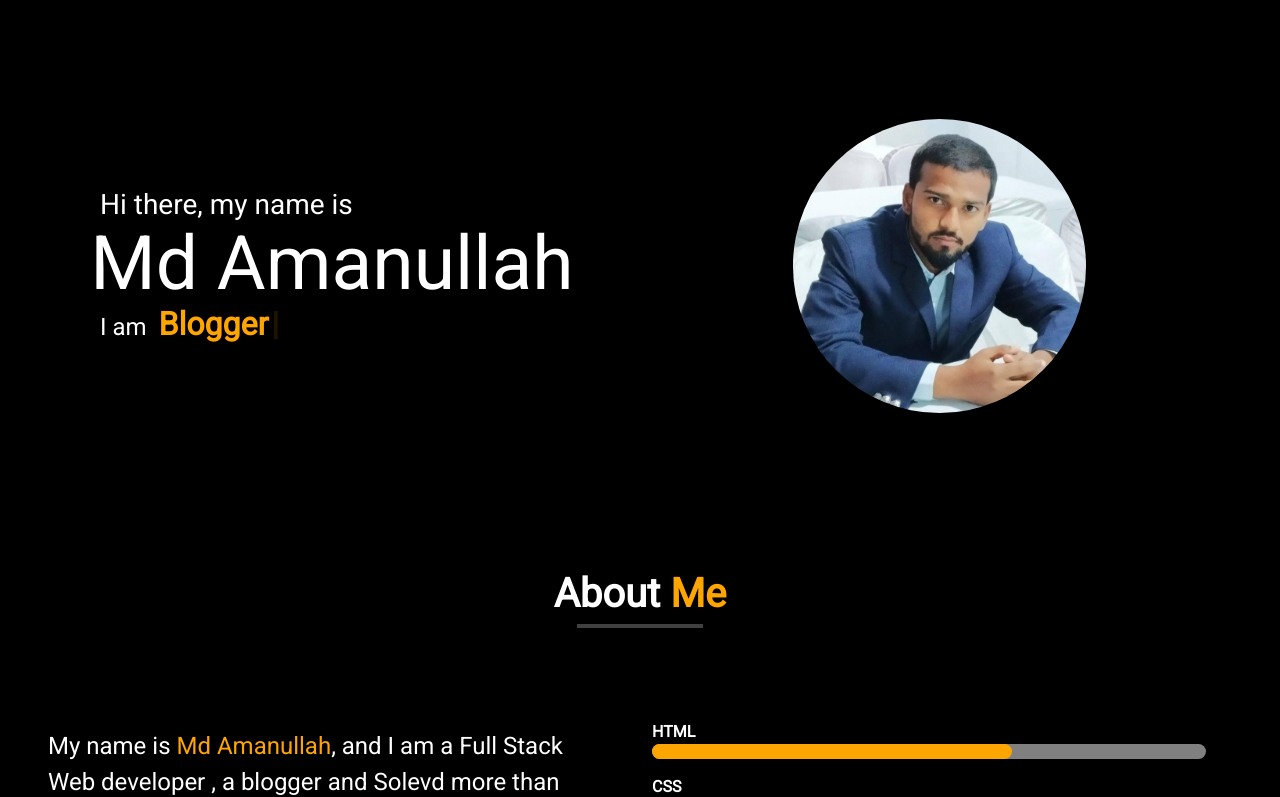
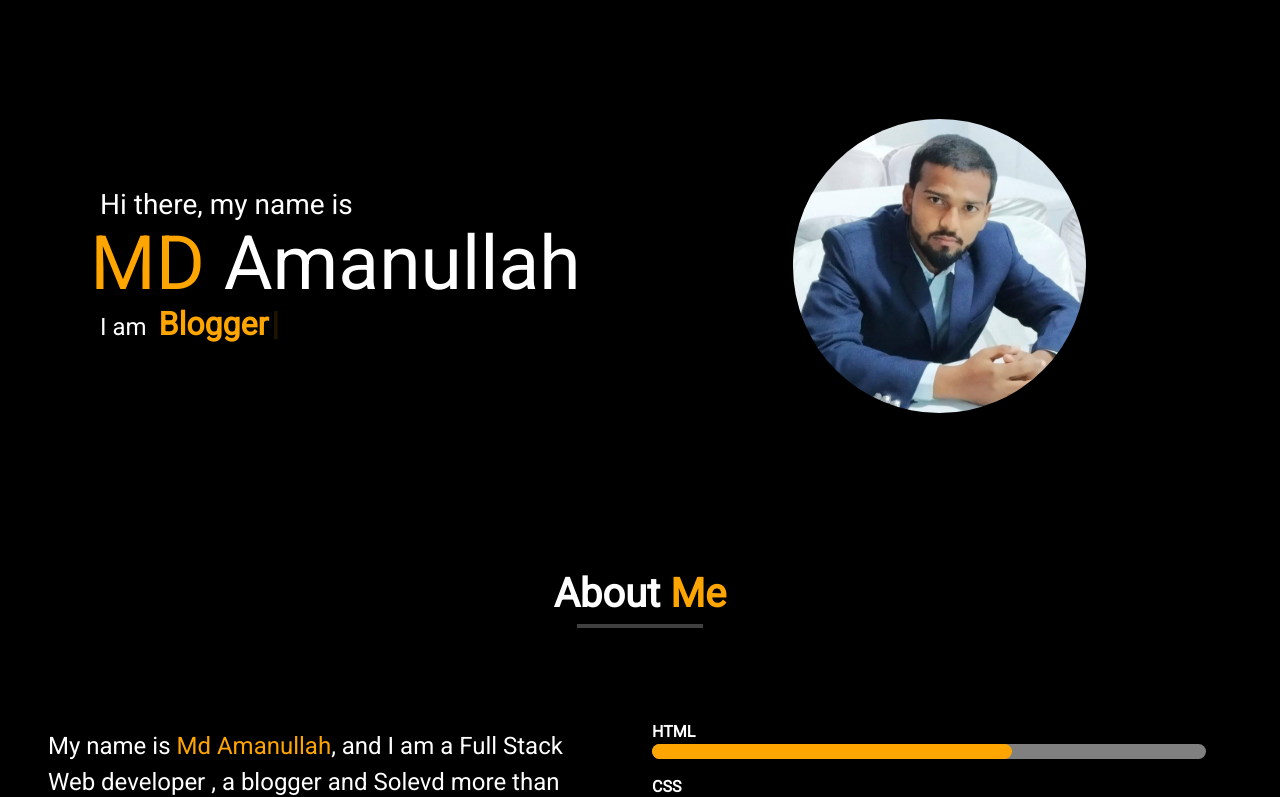
Before and after one commit to Amanullah21/Portfolio, a React (Create React App) app: page / in a window 1280 px wide. Shown: the top 797 px of the page. Built offline with nearby package versions, Linux system fonts and the light colour scheme.

Commit message:
Portfoli

```diff
--- a/src/Data.js
+++ b/src/Data.js
@@ -106,4 +106,9 @@ export const social = [
     link: "https://wa.me/7070476900",
     icon: "fab fa-whatsapp-square whatsapp",
   },
+  {
+    id: "6",
+    link: "https://www.youtube.com/channel/UCM9jYzWiO4JSieZVohQFIqw",
+    icon: "fa-brands fa-youtube-square"
+  },
 ];
--- a/src/Hero.js
+++ b/src/Hero.js
@@ -9,7 +9,7 @@ const Hero = () => {
           <div id="main_hero">
             <div className="col-7 px-5 mx-4 main_hero">
               <div className="fs-3 px-3 text-2">Hi there, my name is</div>
-              <div className="text-1">Md Amanullah</div>
+              <div className="text-1"><span style={{ color: "orange" }}>MD </span>Amanullah</div>
               <div className="fs-4 px-3 text-2">
                 I am &nbsp;
                 <span className="fs-2 fw-bold text-3" style={{ color: "orange" }}>
--- a/src/index.css
+++ b/src/index.css
@@ -50,6 +50,7 @@ body {
 }
 /*                        PROJECTS                */
 #card-img {
+
   opacity: 1;
 }
 #card-img:hover {
@@ -80,6 +81,7 @@ body {
     display: block !important;
     margin: auto !important;
     padding-top: 5% !important;
+    /* background-color: wheat; */
   }
   .main_hero {
     padding: 0 !important;
@@ -92,7 +94,7 @@ body {
     font-size: 45px !important;
   }
   #image_hero{
-    height: 300px;
+    height: 250px;
     /* background-color: aquamarine; */
 
   }
```
Also changed, not shown: 2 other files (tests, documents, lock files or other folders).
